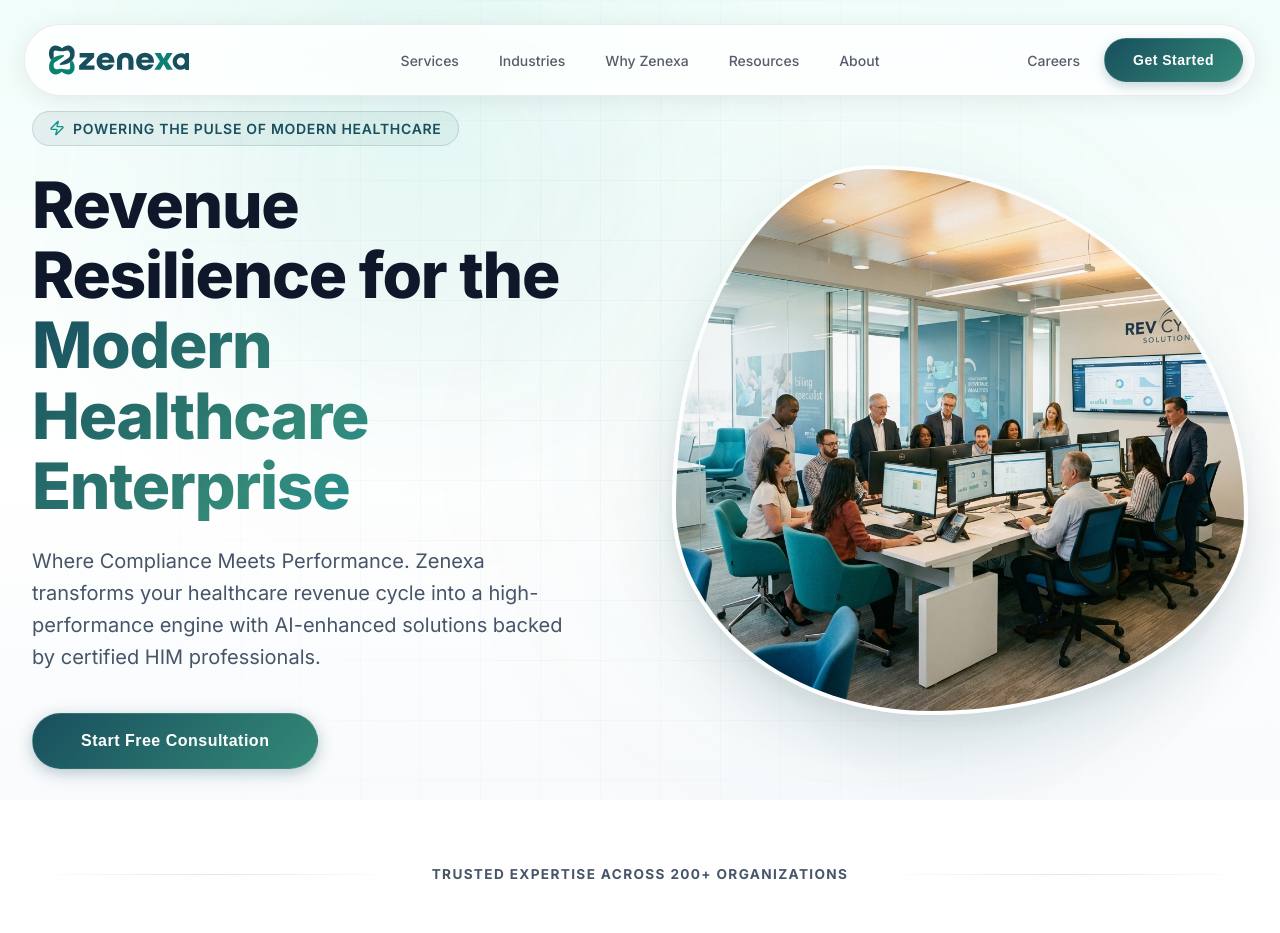
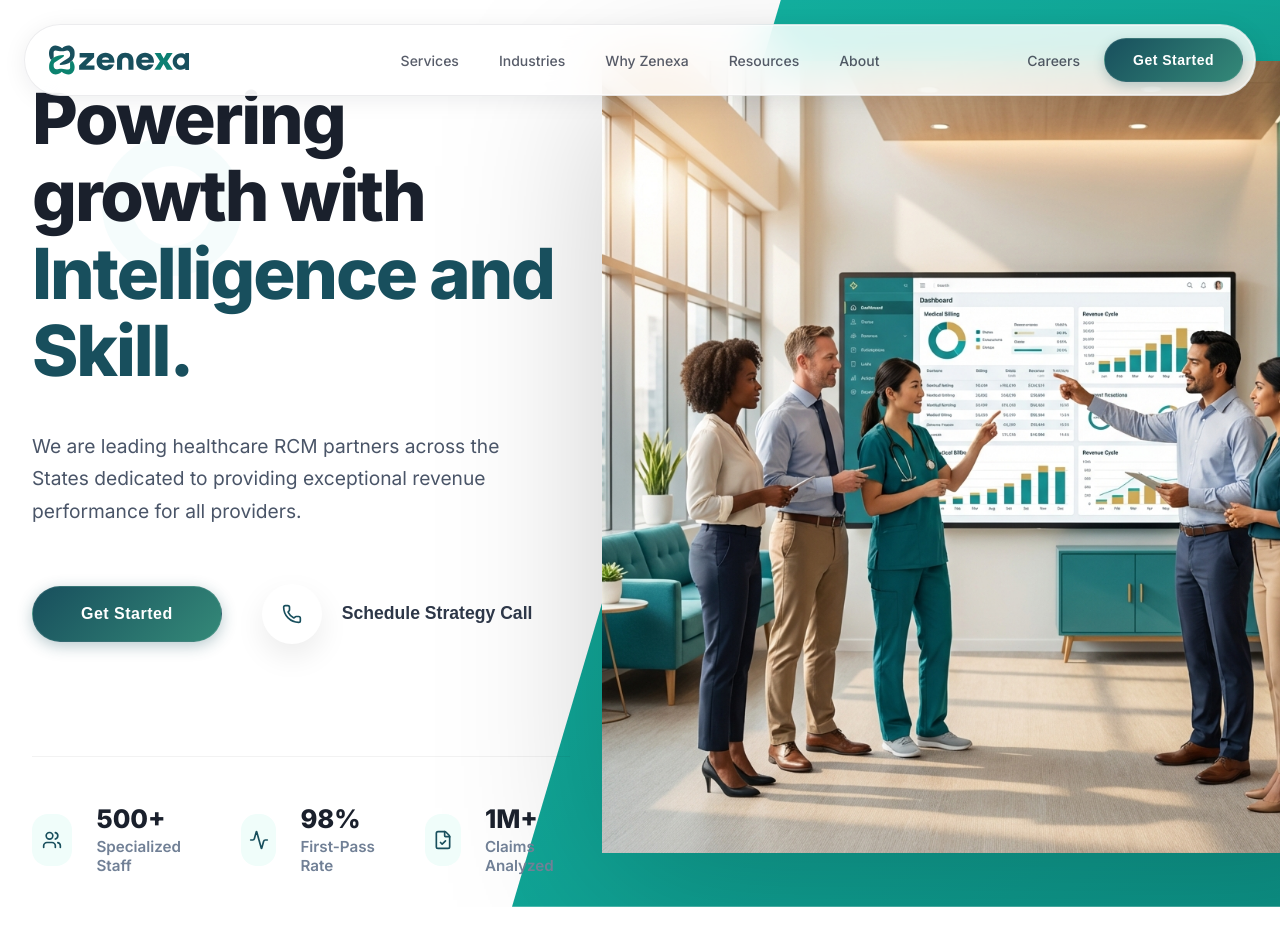
Before and after one commit to zenexasolutions/zenexa-website-demo, a Next.js app: page / in a window 1280 px wide. Shown: the top 933 px of the page. Built offline with nearby package versions, Linux system fonts and the light colour scheme.

Commit message:
again push

```diff
--- a/src/components/home/Hero.module.css
+++ b/src/components/home/Hero.module.css
@@ -1,256 +1,299 @@
 .hero {
     position: relative;
-    min-height: 100vh;
+    min-height: 95vh;
+    background: #ffffff;
+    overflow: hidden;
+    padding-top: var(--header-height);
     display: flex;
     align-items: center;
-    justify-content: center;
-    overflow: hidden;
-    padding-top: var(--header-height);
-    background: linear-gradient(180deg, #f0fdfa 0%, #ffffff 60%, #f8fafc 100%);
 }
 
-/* Subtle Pattern Background */
-.hero::before {
+/* The Teal slanted background - precisely as per reference */
+.hero::after {
     content: '';
     position: absolute;
     top: 0;
-    left: 0;
     right: 0;
-    bottom: 0;
-    background-image:
-        linear-gradient(rgba(24, 79, 93, 0.03) 1px, transparent 1px),
-        linear-gradient(90deg, rgba(24, 79, 93, 0.03) 1px, transparent 1px);
-    background-size: 60px 60px;
-    mask-image: radial-gradient(circle at 50% 50%, black 30%, transparent 80%);
-    pointer-events: none;
+    width: 60%;
+    height: 100%;
+    background: linear-gradient(135deg, #14b8a6 0%, #0d9488 100%);
+    clip-path: polygon(35% 0, 100% 0, 100% 100%, 0% 100%);
     z-index: 1;
 }
 
-/* Decorative blobs */
-.glow {
-    position: absolute;
-    border-radius: 50%;
-    filter: blur(100px);
-    opacity: 0.5;
-    z-index: 0;
-    animation: pulseGlow 8s infinite alternate;
-}
-
-.glow1 {
-    top: -15%;
-    left: 10%;
-    width: 600px;
-    height: 600px;
-    background: radial-gradient(circle, rgba(13, 148, 136, 0.15) 0%, transparent 70%);
-    animation-delay: 0s;
-}
-
-.glow2 {
-    bottom: 0%;
-    right: 5%;
-    width: 700px;
-    height: 700px;
-    background: radial-gradient(circle, rgba(52, 137, 120, 0.12) 0%, transparent 70%);
-    animation-delay: -4s;
-}
-
-.glow3 {
-    top: 50%;
-    left: 60%;
-    width: 400px;
-    height: 400px;
-    background: radial-gradient(circle, rgba(8, 145, 178, 0.08) 0%, transparent 70%);
-    transform: translate(-50%, -50%);
-    animation: pulseGlow 6s infinite alternate-reverse;
+.mainWrapper {
+    width: 100%;
+    position: relative;
+    z-index: 10;
 }
 
 .container {
-    position: relative;
-    z-index: 10;
     max-width: 1400px;
     margin: 0 auto;
-    padding: 0 2rem;
+    padding: 0 4rem;
     display: grid;
-    grid-template-columns: 1fr 1fr;
+    grid-template-columns: 1.15fr 0.85fr;
     gap: 4rem;
     align-items: center;
 }
 
-/* Content Side */
-.content {
-    max-width: 650px;
-    animation: slideUpFade 0.8s ease-out forwards;
+/* Background Decorations (circles) */
+.circles {
+    position: absolute;
+    inset: 0;
+    pointer-events: none;
+    z-index: 2;
 }
 
-.badgeContainer {
-    display: inline-flex;
-    align-items: center;
-    gap: 0.5rem;
-    padding: 0.5rem 1rem;
-    background: linear-gradient(135deg, rgba(24, 79, 93, 0.08) 0%, rgba(52, 137, 120, 0.08) 100%);
-    border: 1px solid rgba(24, 79, 93, 0.15);
-    border-radius: 100px;
-    margin-bottom: 1.5rem;
-    backdrop-filter: blur(4px);
+.circle1 {
+    position: absolute;
+    top: 15%;
+    left: 8%;
+    width: 140px;
+    height: 140px;
+    border: 30px solid rgba(20, 184, 166, 0.04);
+    border-radius: 50%;
 }
 
-.badgeText {
-    font-size: 0.875rem;
-    font-weight: 600;
-    color: var(--color-primary-teal);
-    letter-spacing: 0.05em;
-    text-transform: uppercase;
+.circle2 {
+    position: absolute;
+    top: 10%;
+    right: 5%;
+    width: 220px;
+    height: 220px;
+    border: 45px solid rgba(255, 255, 255, 0.08);
+    border-radius: 50%;
+}
+
+.circle3 {
+    position: absolute;
+    bottom: 12%;
+    left: 48%;
+    width: 90px;
+    height: 90px;
+    border: 20px solid rgba(20, 184, 166, 0.06);
+    border-radius: 50%;
+}
+
+/* Left Content Side */
+.content {
+    max-width: 680px;
+    position: relative;
+    z-index: 10;
+    padding-bottom: 2rem;
 }
 
 .headline {
-    font-size: 4rem;
+    font-size: clamp(3.5rem, 5.5vw, 4.8rem);
+    font-weight: 800;
     line-height: 1.1;
-    font-weight: 800;
-    margin-bottom: 1.5rem;
-    letter-spacing: -0.02em;
-    color: var(--text-primary);
+    color: #1a202c;
+    margin-bottom: 2.5rem;
+    letter-spacing: -0.03em;
 }
 
 .highlight {
-    background: linear-gradient(135deg, var(--color-primary-teal) 0%, var(--color-secondary-teal) 50%, #0891b2 100%);
-    -webkit-background-clip: text;
-    -webkit-text-fill-color: transparent;
-    background-clip: text;
-    position: relative;
-    display: inline-block;
+    color: var(--color-primary-teal);
+    display: block;
+    /* Force the highlight part to a new line as in many modern designs */
 }
 
 .subheadline {
-    font-size: 1.25rem;
-    line-height: 1.6;
-    color: var(--text-secondary);
-    margin-bottom: 2.5rem;
-    max-width: 540px;
+    font-size: 1.2rem;
+    line-height: 1.7;
+    color: #4a5568;
+    margin-bottom: 3.5rem;
+    max-width: 520px;
 }
 
 .actions {
     display: flex;
-    gap: 1rem;
+    align-items: center;
+    gap: 2.5rem;
+    margin-bottom: 7rem;
 }
 
-/* Visual Side - Curved Image */
-.visual {
-    position: relative;
-    height: 550px;
+.callButton {
+    display: flex;
+    align-items: center;
+    gap: 1.25rem;
+    background: transparent;
+    border: none;
+    cursor: pointer;
+    font-weight: 700;
+    color: #2d3748;
+    transition: all 0.3s cubic-bezier(0.4, 0, 0.2, 1);
+    font-size: 1.1rem;
+}
+
+.callButton:hover {
+    color: var(--color-primary-teal);
+    transform: translateX(8px);
+}
+
+.callIcon {
+    width: 60px;
+    height: 60px;
+    background: #ffffff;
+    border-radius: 50%;
     display: flex;
     align-items: center;
     justify-content: center;
-    animation: slideUpFade 0.8s ease-out 0.2s forwards;
-    opacity: 0;
+    color: var(--color-primary-teal);
+    box-shadow: 0 12px 30px rgba(0, 0, 0, 0.08);
 }
 
-.imageContainer {
-    position: relative;
-    width: 100%;
-    height: 100%;
-    border-radius: 30% 70% 70% 30% / 60% 40% 60% 40%;
-    overflow: hidden;
-    box-shadow:
-        0 30px 60px rgba(24, 79, 93, 0.15),
-        0 10px 20px rgba(15, 23, 42, 0.05);
-    border: 4px solid rgba(255, 255, 255, 0.8);
-    animation: morphShape 10s ease-in-out infinite;
+/* Stats Row - Clean layout at the bottom */
+.statsRow {
+    display: flex;
+    gap: 4.5rem;
+    border-top: 1px solid rgba(0, 0, 0, 0.05);
+    padding-top: 3rem;
 }
 
-.imageContainer::before {
-    content: '';
-    position: absolute;
-    inset: 0;
-    background: linear-gradient(135deg, rgba(24, 79, 93, 0.1) 0%, transparent 50%);
-    z-index: 1;
-    pointer-events: none;
+.statBox {
+    display: flex;
+    align-items: center;
+    gap: 1.5rem;
 }
 
-/* Animations */
-@keyframes morphShape {
+.statIcon {
+    width: 52px;
+    height: 52px;
+    background: #f0fdfa;
+    border-radius: 16px;
+    display: flex;
+    align-items: center;
+    justify-content: center;
+    color: var(--color-primary-teal);
+    transition: transform 0.3s ease;
+}
 
-    0%,
-    100% {
-        border-radius: 30% 70% 70% 30% / 60% 40% 60% 40%;
+.statBox:hover .statIcon {
+    transform: scale(1.1) rotate(5deg);
+}
+
+.statText {
+    display: flex;
+    flex-direction: column;
+}
+
+.statText strong {
+    font-size: 1.6rem;
+    color: #1a202c;
+    font-weight: 800;
+    line-height: 1.1;
+}
+
+.statText span {
+    font-size: 0.95rem;
+    color: #718096;
+    font-weight: 600;
+    margin-top: 4px;
+}
+
+/* Right Visual Side - Overlapping the slant */
+.visual {
+    position: relative;
+    height: 90vh;
+    display: flex;
+    align-items: flex-end;
+    justify-content: center;
+    z-index: 5;
+}
+
+.imageOverlay {
+    width: 130%;
+    /* Slightly wider to overlap better */
+    height: 110%;
+    /* Taller to overflow the hero container if needed, or just fill */
+    display: flex;
+    align-items: flex-end;
+    justify-content: center;
+}
+
+.heroImage {
+    object-fit: contain;
+    width: auto;
+    height: 100%;
+    filter: drop-shadow(0 30px 80px rgba(0, 0, 0, 0.2));
+    position: relative;
+    z-index: 10;
+}
+
+/* Responsive Overrides */
+@media (max-width: 1280px) {
+    .container {
+        padding: 0 2rem;
+        gap: 2rem;
     }
 
-    25% {
-        border-radius: 58% 42% 75% 25% / 76% 46% 54% 24%;
-    }
-
-    50% {
-        border-radius: 50% 50% 33% 67% / 55% 27% 73% 45%;
-    }
-
-    75% {
-        border-radius: 33% 67% 58% 42% / 63% 68% 32% 37%;
+    .statsRow {
+        gap: 3rem;
     }
 }
 
-@keyframes pulseGlow {
-    0% {
-        opacity: 0.4;
-        transform: scale(1);
-    }
-
-    100% {
-        opacity: 0.7;
-        transform: scale(1.1);
-    }
-}
-
-@keyframes slideUpFade {
-    from {
-        opacity: 0;
-        transform: translateY(30px);
-    }
-
-    to {
-        opacity: 1;
-        transform: translateY(0);
-    }
-}
-
-/* Responsive */
 @media (max-width: 1024px) {
     .container {
         grid-template-columns: 1fr;
+        padding: 6rem 2rem 0;
         text-align: center;
-        padding-top: 2rem;
+    }
+
+    .hero::after {
+        width: 100%;
+        height: 45%;
+        top: auto;
+        bottom: 0;
+        clip-path: polygon(0 25%, 100% 0, 100% 100%, 0% 100%);
     }
 
     .content {
+        max-width: 100%;
         margin: 0 auto;
         display: flex;
         flex-direction: column;
         align-items: center;
     }
 
-    .headline {
-        font-size: 3rem;
+    .actions {
+        margin-bottom: 5rem;
+    }
+
+    .statsRow {
+        justify-content: center;
+        flex-wrap: wrap;
+        gap: 3rem;
+        border-top: none;
     }
 
     .visual {
-        height: 400px;
+        height: 450px;
         margin-top: 2rem;
-        width: 80%;
-        margin-left: auto;
-        margin-right: auto;
+    }
+
+    .imageOverlay {
+        width: 100%;
     }
 }
 
 @media (max-width: 640px) {
     .headline {
-        font-size: 2.5rem;
+        font-size: 2.8rem;
     }
 
     .actions {
         flex-direction: column;
         width: 100%;
+        gap: 2rem;
     }
 
-    .visual {
-        height: 300px;
-        width: 90%;
+    .statsRow {
+        gap: 2rem;
+    }
+
+    .statBox {
+        width: 100%;
+        justify-content: center;
     }
 }
--- a/src/components/home/Hero.tsx
+++ b/src/components/home/Hero.tsx
@@ -2,51 +2,78 @@ import React from 'react';
 import Image from 'next/image';
 import styles from './Hero.module.css';
 import { Button } from '@/components/ui/Button';
-import { Zap } from 'lucide-react';
+import { Zap, Phone, Users, Activity, FileCheck, DollarSign } from 'lucide-react';
 
 export const Hero = () => {
     return (
         <section className={styles.hero}>
-            {/* Ambient Background Effects */}
-            <div className={`${styles.glow} ${styles.glow1}`} />
-            <div className={`${styles.glow} ${styles.glow2}`} />
-            <div className={`${styles.glow} ${styles.glow3}`} />
-
-            <div className={styles.container}>
-                {/* Left Content */}
-                <div className={styles.content}>
-                    <div className={styles.badgeContainer}>
-                        <Zap size={16} color="#0d9488" />
-                        <span className={styles.badgeText}>Powering the Pulse of Modern Healthcare</span>
+            {/* Background Decorative Elements */}
+            <div className={styles.circles}>
+                <div className={styles.circle1} />
+                <div className={styles.circle2} />
+                <div className={styles.circle3} />
             </div>
 
+            <div className={styles.mainWrapper}>
+                <div className={styles.container}>
+                    {/* Left Content Side */}
+                    <div className={styles.content}>
                         <h1 className={styles.headline}>
-                        Revenue Resilience for the <br />
-                        <span className={styles.highlight}>Modern Healthcare Enterprise</span>
+                            Powering growth with <br />
+                            <span className={styles.highlight}>Intelligence and Skill.</span>
                         </h1>
-
                         <p className={styles.subheadline}>
-                        Where Compliance Meets Performance. Zenexa transforms your healthcare revenue cycle
-                        into a high-performance engine with AI-enhanced solutions backed by certified HIM professionals.
+                            We are leading healthcare RCM partners across the States dedicated to
+                            providing exceptional revenue performance for all providers.
                         </p>
 
                         <div className={styles.actions}>
-                        <Button size="lg">
-                            Start Free Consultation
-                        </Button>
+                            <Button size="lg">Get Started</Button>
+                            <button className={styles.callButton}>
+                                <div className={styles.callIcon}><Phone size={20} /></div>
+                                <span>Schedule Strategy Call</span>
+                            </button>
+                        </div>
+
+                        {/* Stats Row */}
+                        <div className={styles.statsRow}>
+                            <div className={styles.statBox}>
+                                <div className={styles.statIcon}><Users size={20} /></div>
+                                <div className={styles.statText}>
+                                    <strong>500+</strong>
+                                    <span>Specialized Staff</span>
+                                </div>
+                            </div>
+                            <div className={styles.statBox}>
+                                <div className={styles.statIcon}><Activity size={20} /></div>
+                                <div className={styles.statText}>
+                                    <strong>98%</strong>
+                                    <span>First-Pass Rate</span>
+                                </div>
+                            </div>
+                            <div className={styles.statBox}>
+                                <div className={styles.statIcon}><FileCheck size={20} /></div>
+                                <div className={styles.statText}>
+                                    <strong>1M+</strong>
+                                    <span>Claims Analyzed</span>
+                                </div>
+                            </div>
                         </div>
                     </div>
 
-                {/* Right Visual - Healthcare Image */}
+                    {/* Right Visual Side */}
                     <div className={styles.visual}>
-                    <div className={styles.imageContainer}>
+                        <div className={styles.slantedBackground} />
+                        <div className={styles.imageOverlay}>
                             <Image
-                            src="/hero-healthcare.png"
-                            alt="Healthcare Revenue Cycle Management Team"
-                            fill
-                            style={{ objectFit: 'cover' }}
+                                src="/images/healthcare-team.png"
+                                alt="Zenexa Expert Team"
+                                width={800}
+                                height={800}
+                                className={styles.heroImage}
                                 priority
                             />
+                        </div>
                     </div>
                 </div>
             </div>
```
Lines whose indentation alone changed are shown as unchanged.
